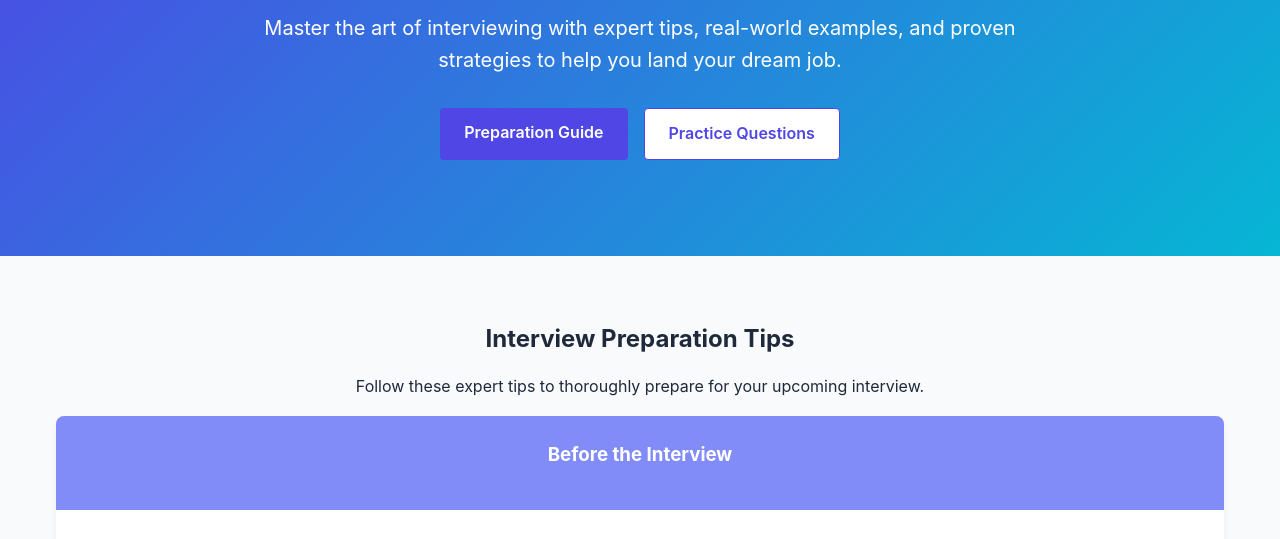
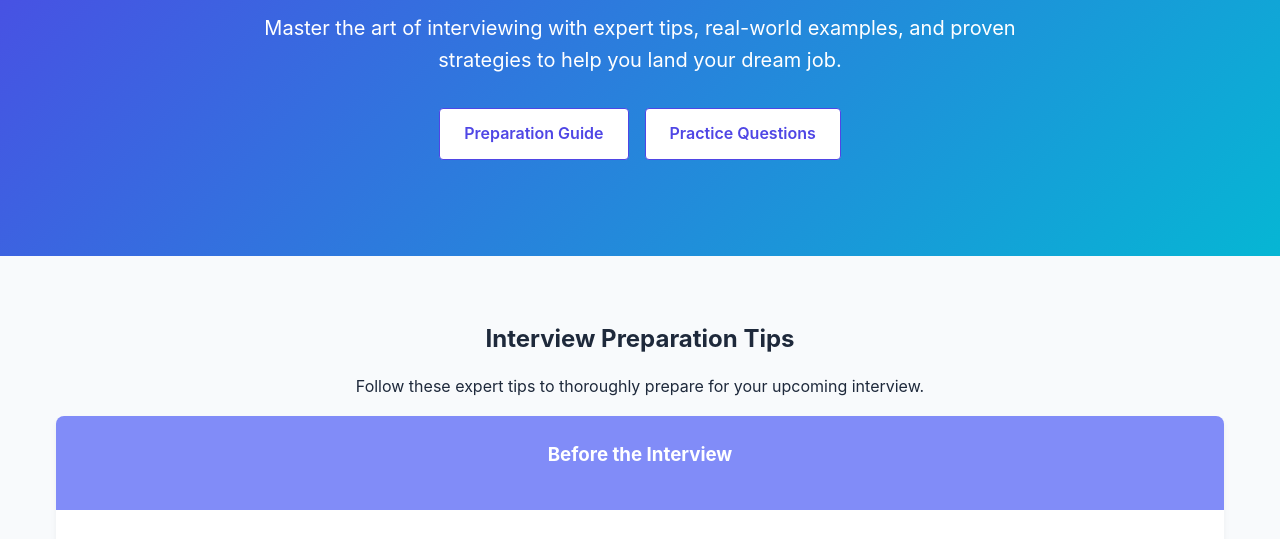
Before and after one commit to annrababes/LMS, a plain HTML site: page interview.html in a window 1280 px wide. Shown: the part 255-794 px from the top of the page. Drawn offline with Linux system fonts and the light colour scheme.

Commit message:
change hover

```diff
--- a/interview.html
+++ b/interview.html
@@ -456,7 +456,7 @@
         <h1>Ace Your Next Interview</h1>
         <p>Master the art of interviewing with expert tips, real-world examples, and proven strategies to help you land your dream job.</p>
         <div class="hero-buttons">
-            <a href="#interview-tips" class="btn btn-primary">Preparation Guide</a>
+            <a href="#interview-tips" class="btn btn-secondary">Preparation Guide</a>
             <a href="#common-questions" class="btn btn-secondary">Practice Questions</a>
         </div>
     </div>
```
